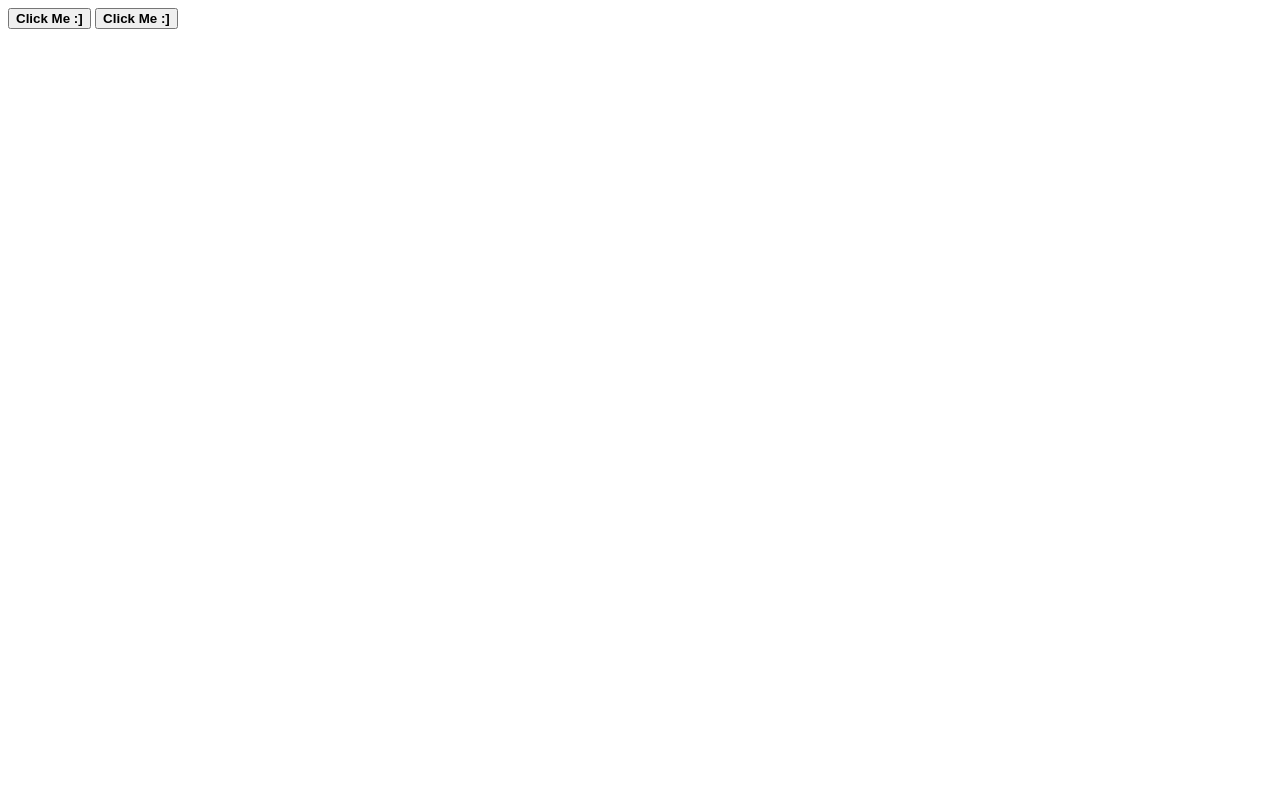
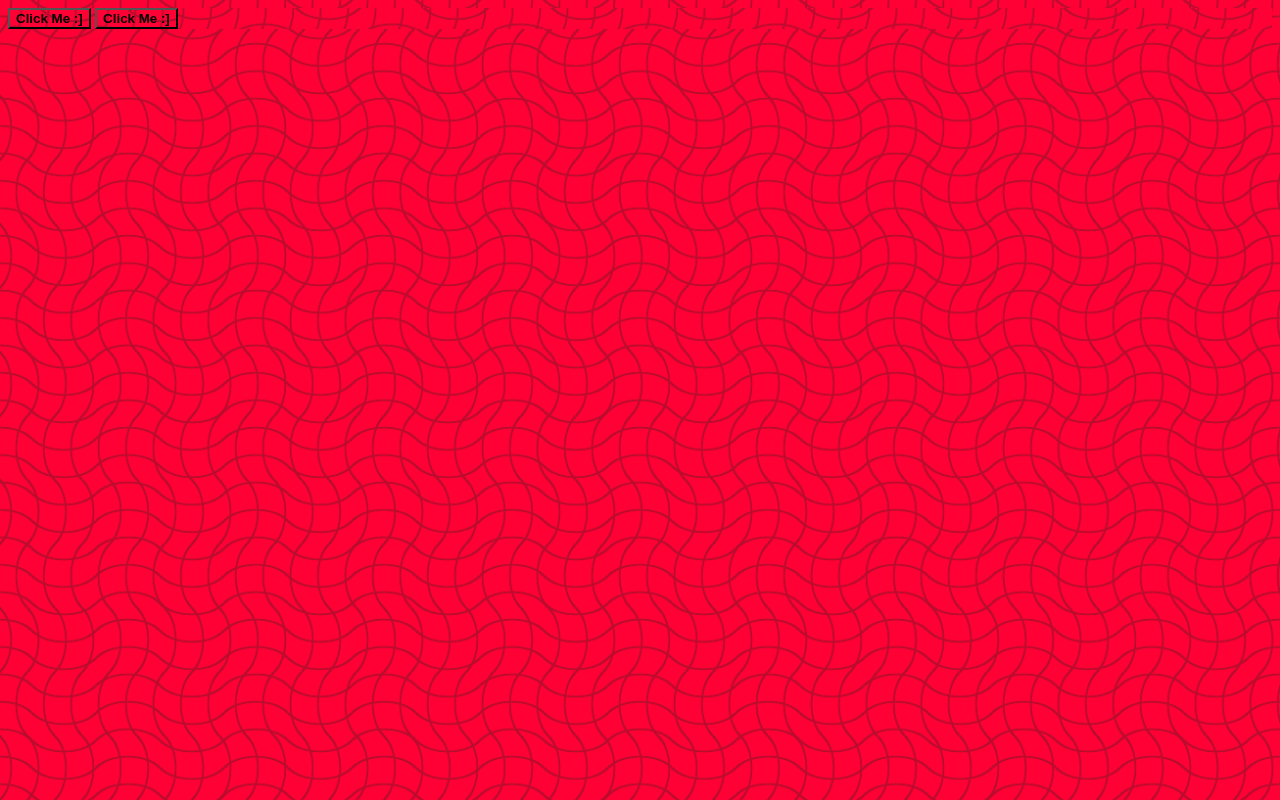
Before and after one commit to MDJAmin/glassy-buttons-glassmorphism-ui-css, a plain HTML site: page index.html in a window 1280 px wide. Drawn offline with Linux system fonts and the light colour scheme.

Commit message:
add red bg

```diff
--- a/css/style.css
+++ b/css/style.css
@@ -1,7 +1,34 @@
 * {
   font-family: "Anton", sans-serif !important;
   font-weight: bolder;
-
+  background: radial-gradient(
+        farthest-side at -33.33% 50%,
+        #0000 52%,
+        #ba0c2e 54% 57%,
+        #0000 59%
+      )
+      0 calc(128px / 2),
+    radial-gradient(
+        farthest-side at 50% 133.33%,
+        #0000 52%,
+        #ba0c2e 54% 57%,
+        #0000 59%
+      )
+      calc(128px / 2) 0,
+    radial-gradient(
+      farthest-side at 133.33% 50%,
+      #0000 52%,
+      #ba0c2e 54% 57%,
+      #0000 59%
+    ),
+    radial-gradient(
+      farthest-side at 50% -33.33%,
+      #0000 52%,
+      #ba0c2e 54% 57%,
+      #0000 59%
+    ),
+    #ff0134;
+  background-size: calc(128px / 4.667) 128px, 128px calc(128px / 4.667);
 }
 
 :root {
```
Lines whose indentation alone changed are shown as unchanged.
